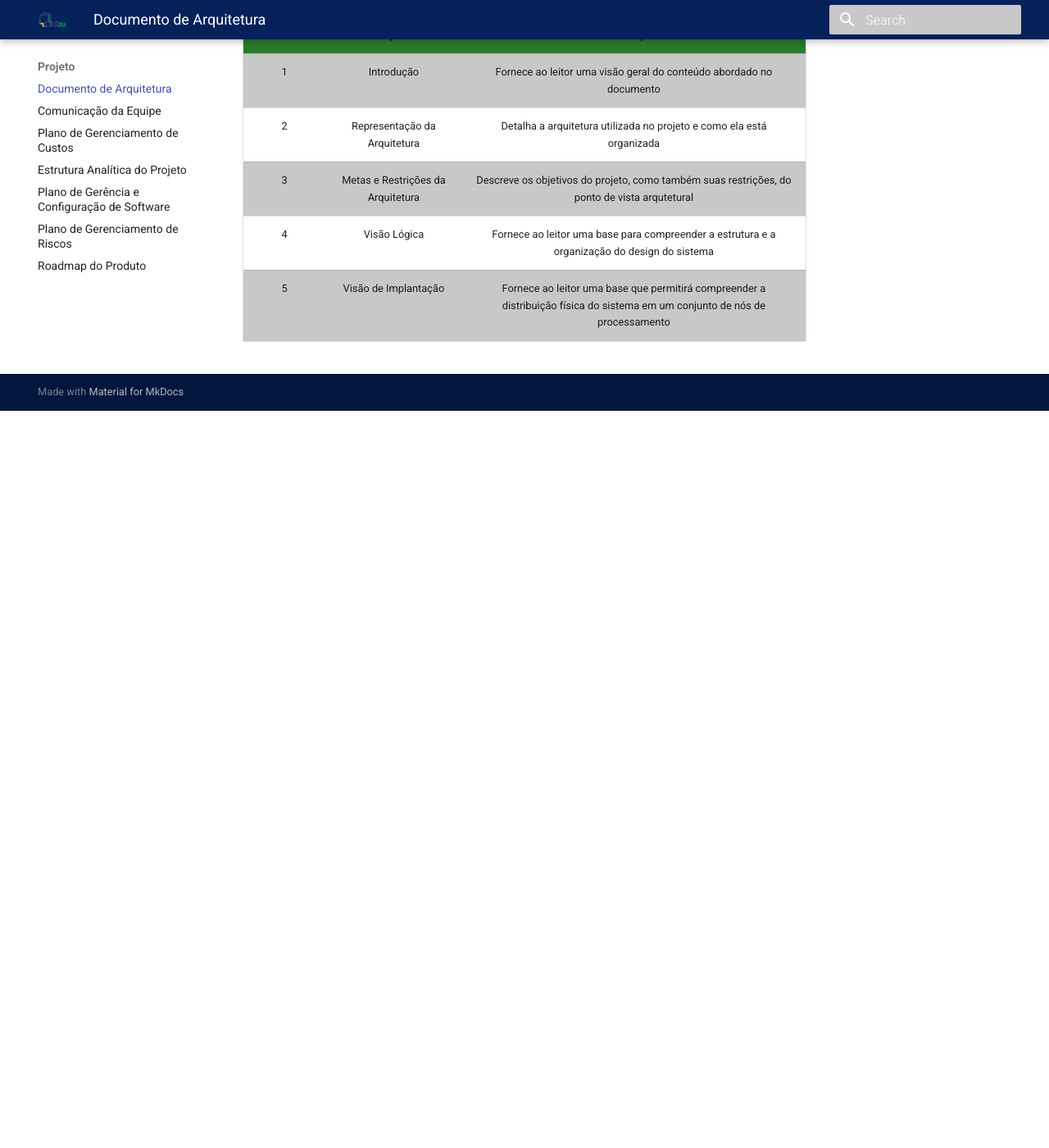
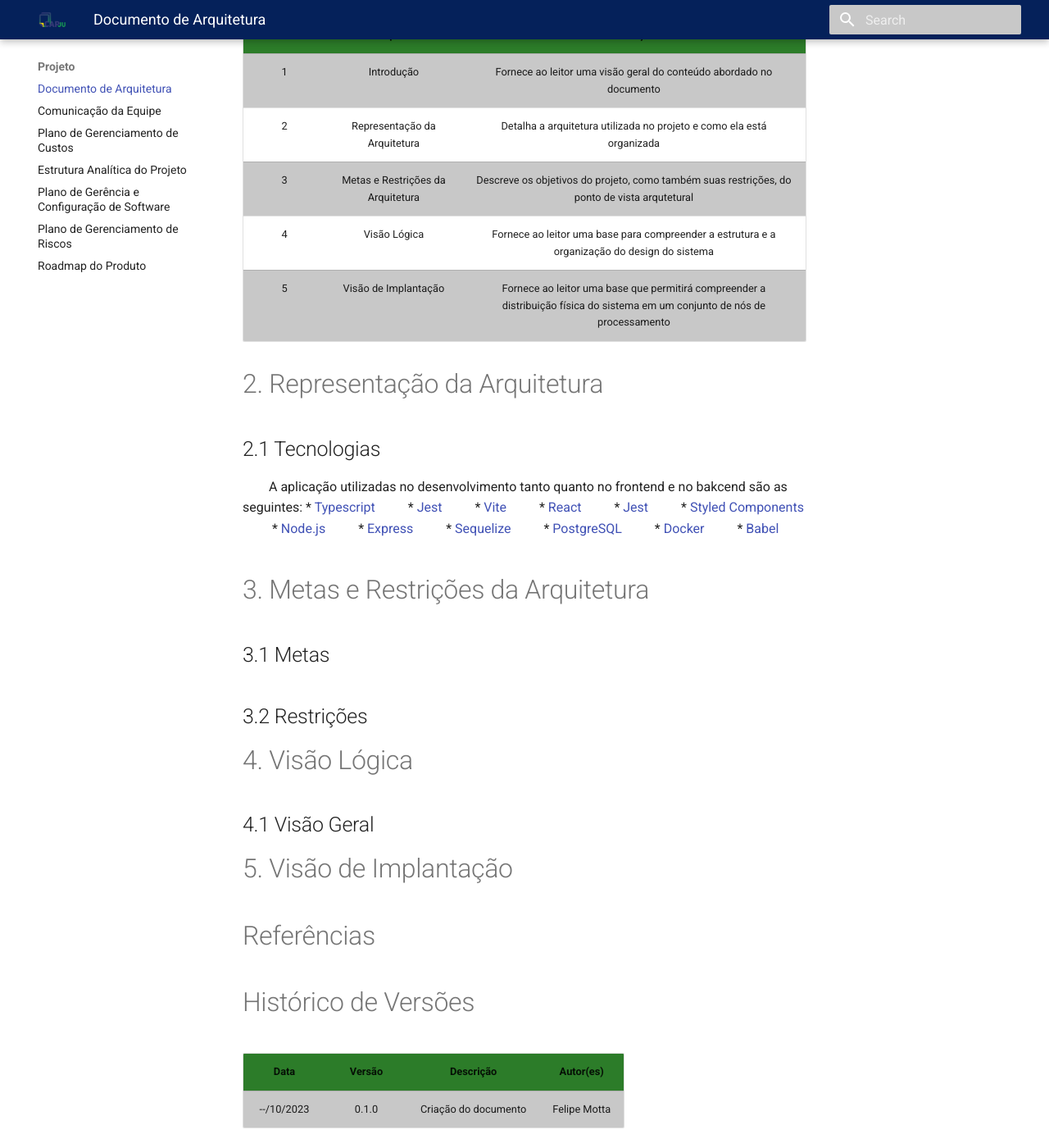
Before and after one commit to fga-eps-mds/2023-2-CAPJu-Doc, an MkDocs documentation site: the page built from docs/projeto/arquitetura.md, in a window 1280 px wide and 1400 px high, scrolled down 1277 px. Shown: the whole window at 82% size. Built offline with MkDocs 1.6.1 and Material for MkDocs 9.7.7, drawn with Linux system fonts in a browser that asks for light colours; before the commit the page ends 1778 px from its top, so only the background shows below that.

Commit message:
Listando tecnologias utilizadas.

```diff
--- a/docs/projeto/arquitetura.md
+++ b/docs/projeto/arquitetura.md
@@ -40,3 +40,55 @@ as tecnologias utilizadas para o desenvolvimento.
 | 3 | Metas e Restrições da Arquitetura | Descreve os objetivos do projeto, como também suas restrições, do ponto de vista arqutetural |
 | 4 | Visão Lógica | Fornece ao leitor uma base para compreender a estrutura e a organização do design do sistema |
 | 5 | Visão de Implantação | Fornece ao leitor uma base que permitirá compreender a distribuição física do sistema em um conjunto de nós de processamento |
+
+# 2. Representação da Arquitetura
+
+## 2.1 Tecnologias
+
+&emsp;&emsp;A aplicação utilizadas no desenvolvimento tanto quanto no frontend e no bakcend são as seguintes:
+* [Typescript](https://www.typescriptlang.org/)
+&emsp;&emsp;
+* [Jest](https://jestjs.io/)
+&emsp;&emsp;
+* [Vite](https://vitejs.dev/)
+&emsp;&emsp;
+* [React](https://pt-br.reactjs.org/)
+&emsp;&emsp;
+* [Jest](https://jestjs.io/)
+&emsp;&emsp;
+* [Styled Components](https://styled-components.com/)
+&emsp;&emsp;
+* [Node.js](https://nodejs.org/en/)
+&emsp;&emsp;
+* [Express](https://expressjs.com/pt-br/)
+&emsp;&emsp;
+* [Sequelize](https://sequelize.org/)
+&emsp;&emsp;
+* [PostgreSQL](https://www.postgresql.org/)
+&emsp;&emsp;
+* [Docker](https://www.docker.com/)
+&emsp;&emsp;
+* [Babel](https://babeljs.io/)
+&emsp;&emsp;
+
+# 3. Metas e Restrições da Arquitetura
+
+## 3.1 Metas
+
+## 3.2 Restrições
+
+# 4. Visão Lógica
+
+## 4.1 Visão Geral
+
+# 5. Visão de Implantação
+
+<!-- Possíveis mais tópicos -->
+
+# Referências
+
+# Histórico de Versões
+
+| Data | Versão | Descrição | Autor(es) |
+| :---: | :---: | :---: | :---: |
+| --/10/2023 | 0.1.0 | Criação do documento | Felipe Motta |
```
